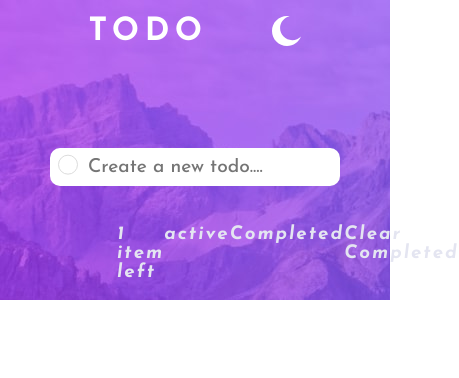
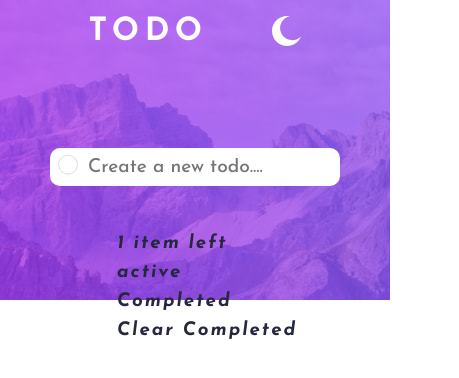
Before and after one commit to EjiroOsiephri/todo-app-main, a React (Vite) app: page / in a window 390 px wide. Shown: the top 378 px of the page, 459 px wide, since content can reach past the window. Built offline with nearby package versions, Linux system fonts and the light colour scheme.

Commit message:
Error Functionalities working well

```diff
--- a/src/components/Main.jsx
+++ b/src/components/Main.jsx
@@ -27,6 +27,20 @@ const Main = () => {
     }
     document.addEventListener('keydown', handleKeyPress)
 
+    // Adding useEffect hook to set styles for body background
+
+    useEffect(() => {
+        if (!toggle) {
+            document.body.style.backgroundColor = 'hsl(235, 24%, 19%)'
+        } else {
+            document.body.style.backgroundColor = 'initial'
+        }
+
+        return () => {
+            document.body.style.backgroundColor = 'initial'
+        }
+    }, [toggle])
+
 
     return (
         <div className={Styled.main}>
@@ -38,7 +52,7 @@ const Main = () => {
                 <div className={Styled["input-container"]}>
                     <div className={Styled.box}>
                         <input className={Styled.check} type="checkbox" />
-                        <input type="text" value={inputValue} onChange={changeInput} placeholder='Create a new todo....' />
+                        <input type="text" className={toggle ? '' : Styled["add"]} value={inputValue} onChange={changeInput} placeholder='Create a new todo....' />
                     </div>
                 </div>
                 <div className={Styled["input"]}>
--- a/src/components/sass/main.module.scss
+++ b/src/components/sass/main.module.scss
@@ -115,14 +115,35 @@ input[type="text"] {
 .input-text-container h3 {
   margin-right: 4rem;
 }
+.regularInput h3 {
+  margin-right: 0.7em;
+}
 .regularInput {
-  margin: 0 auto;
+  margin: 0.6em auto;
   display: flex;
   justify-content: space-between;
   width: 40%;
-  color: $LightGrayishBlue;
+  color: $VeryDarkDesaturatedBlue;
+  font-weight: 300;
   font-style: oblique;
   order: 2;
+
+  white-space: nowrap;
+}
+.regularInput h3 {
+  cursor: pointer;
+}
+.add {
+  background: $VeryDarkGrayishBlue;
+}
+.regularInput h3:hover {
+  color: hsl(236, 33%, 92%);
+}
+@media (min-width: 375px) and (max-width: 675px) {
+  .regularInput {
+    flex-direction: column;
+    gap: 10px;
+  }
 }
 @media (max-width: 375px) {
   .main-bg {
@@ -137,4 +158,8 @@ input[type="text"] {
   input[type="text"] {
     font-size: 16px;
   }
+  .regularInput {
+    flex-direction: column;
+    gap: 10px;
+  }
 }
```
